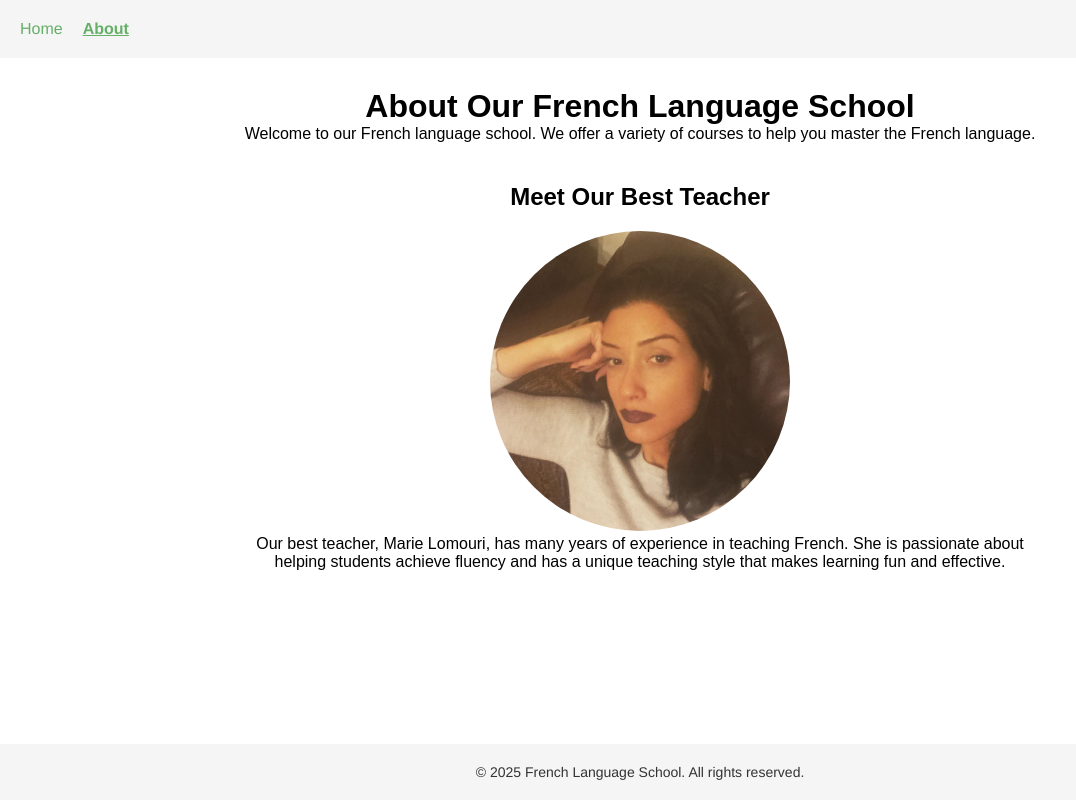
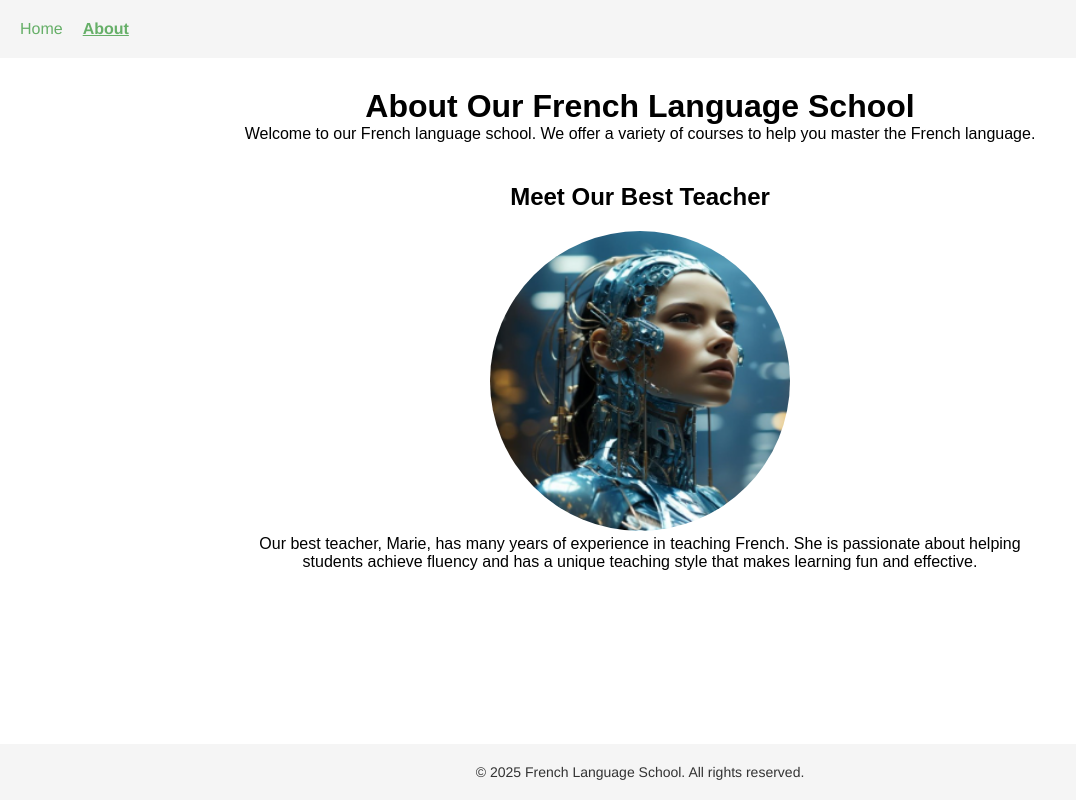
Before and after one commit to NeradziukA/language-school, a Next.js app: page /about in a window 1280 px wide. Shown: the whole page, without its empty margins (0-1076 px from the left). Built offline with nearby package versions, Linux system fonts and the light colour scheme.

Commit message:
remove foto

```diff
--- a/src/app/about/page.tsx
+++ b/src/app/about/page.tsx
@@ -17,16 +17,15 @@ export default function About() {
           <h2>Meet Our Best Teacher</h2>
           <Image
             className={styles.teacherImage}
-            src="/images/best-teacher.jpg"
+            src="/images/teacher.png"
             alt="Best Teacher"
             width={300}
             height={300}
           />
           <p>
-            Our best teacher, Marie Lomouri, has many years of experience in
-            teaching French. She is passionate about helping students achieve
-            fluency and has a unique teaching style that makes learning fun and
-            effective.
+            Our best teacher, Marie, has many years of experience in teaching
+            French. She is passionate about helping students achieve fluency and
+            has a unique teaching style that makes learning fun and effective.
           </p>
         </section>
       </main>
```
Also changed, not shown: public/images/best-teacher.jpg (deleted), public/images/teacher.png (added).
